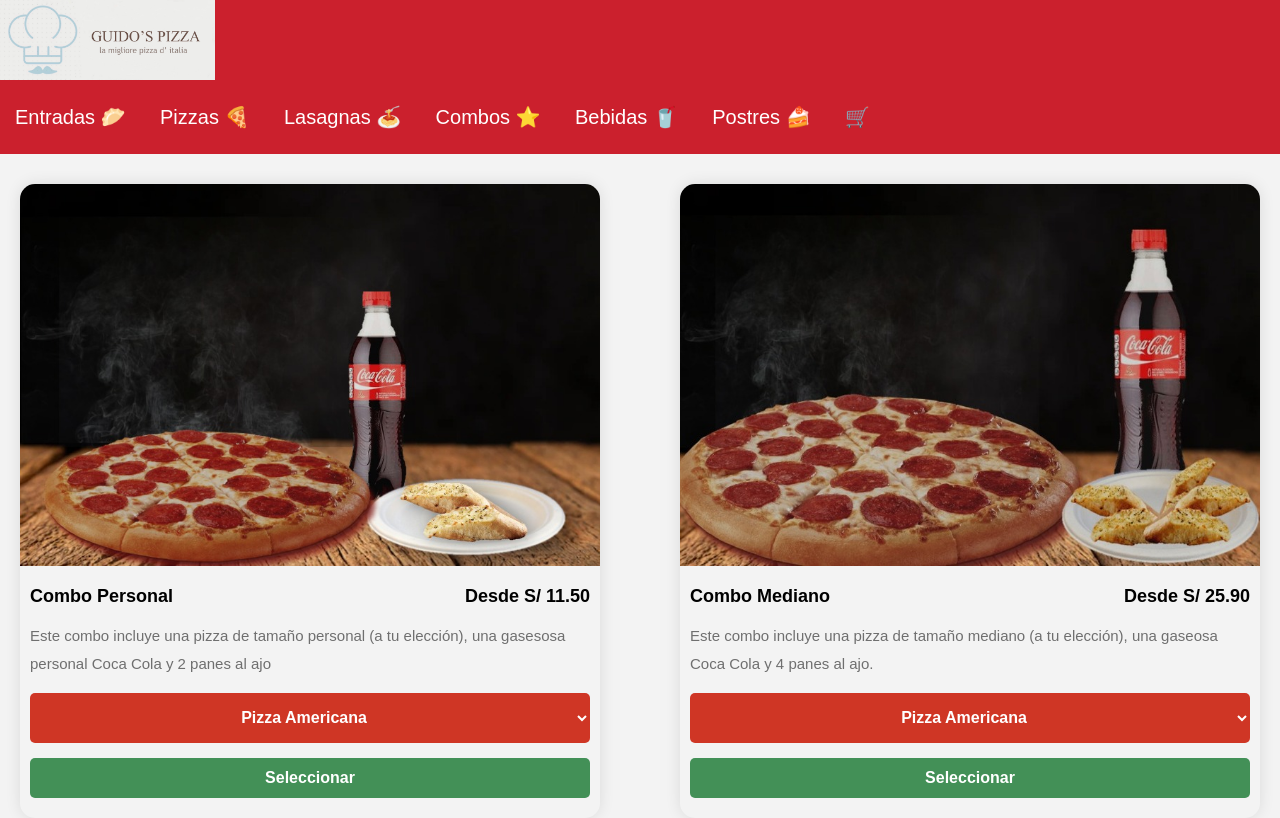
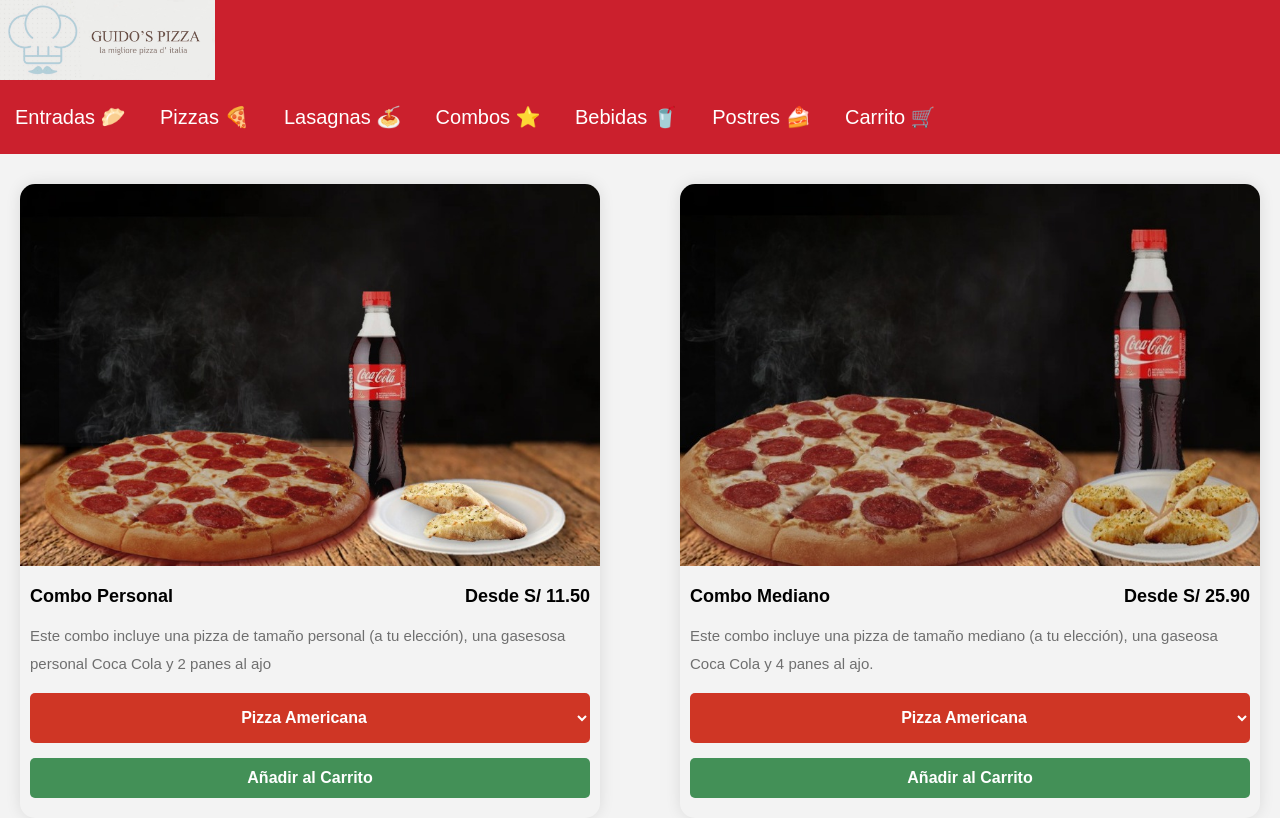
Before and after one commit to FlaviaManuico/Grupo9, a Flask app: page /combos in a window 1280 px wide. Run offline with Flask 2, Linux system fonts and the light colour scheme.

Commit message:
Actualizacion de etiquetas - combos

```diff
--- a/app/templates/combos.html
+++ b/app/templates/combos.html
@@ -17,7 +17,7 @@
             <li><a href="/combos">Combos ⭐️</a></li>
             <li><a href="/bebidas">Bebidas 🥤</a></li>
             <li><a href="/postres">Postres 🍰</a></li>
-            <li><a href="/pedidos">🛒</a></li>
+            <li><a href="/pedidos">Carrito 🛒</a></li>
 
         </ul>
     </div>
@@ -36,7 +36,7 @@
                     <option>Pizza Hawaiana (+ S/ 3.00)</option>
                     <option>Pizza Pepperoni (+ S/ 1.00)</option>
                 </select>
-                <button>Seleccionar</button>
+                <button>Añadir al Carrito</button>
             </div>
         </div>
 
@@ -53,7 +53,7 @@
                     <option>Pizza Hawaiana (+ S/ 3.00)</option>
                     <option>Pizza Pepperoni (+ S/ 1.00)</option>
                 </select>
-                <button>Seleccionar</button>
+                <button>Añadir al Carrito</button>
             </div>
         </div>
     </div>
```
